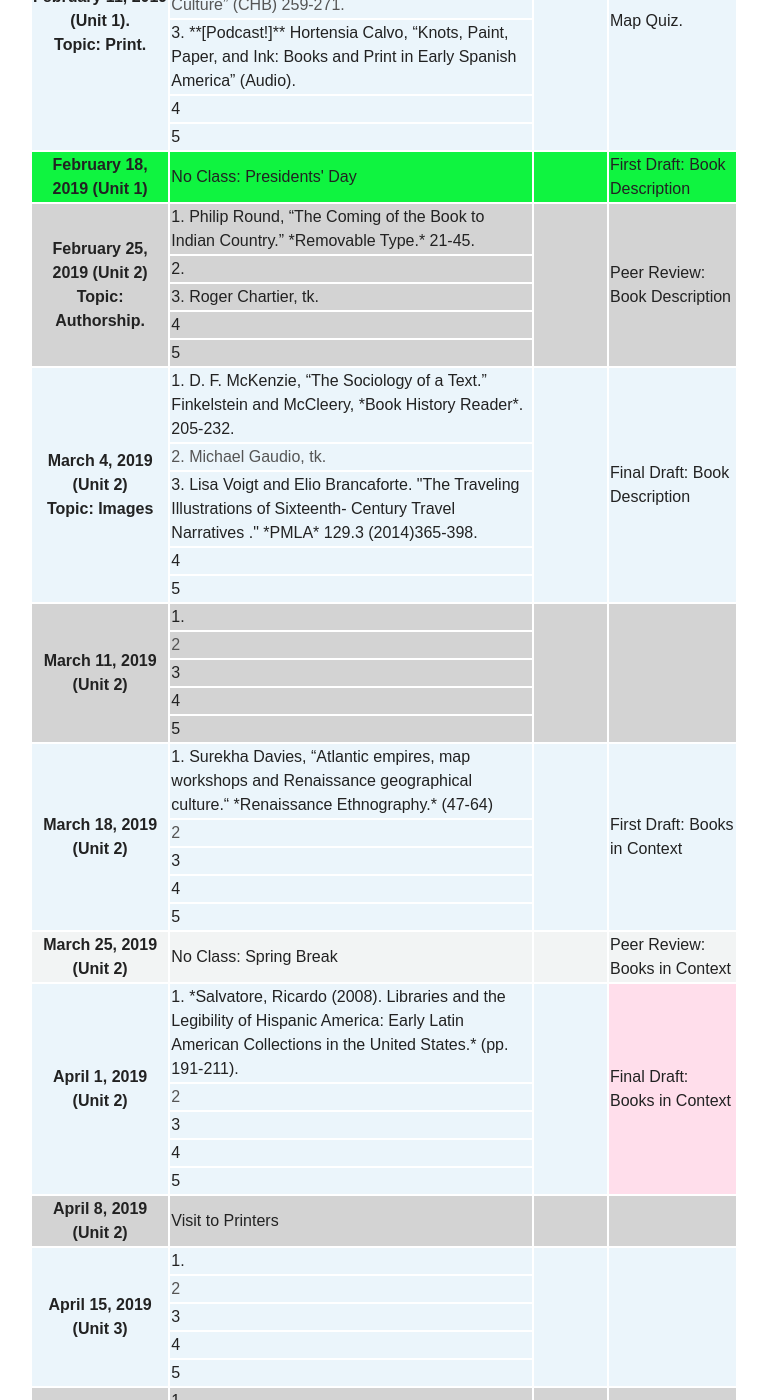
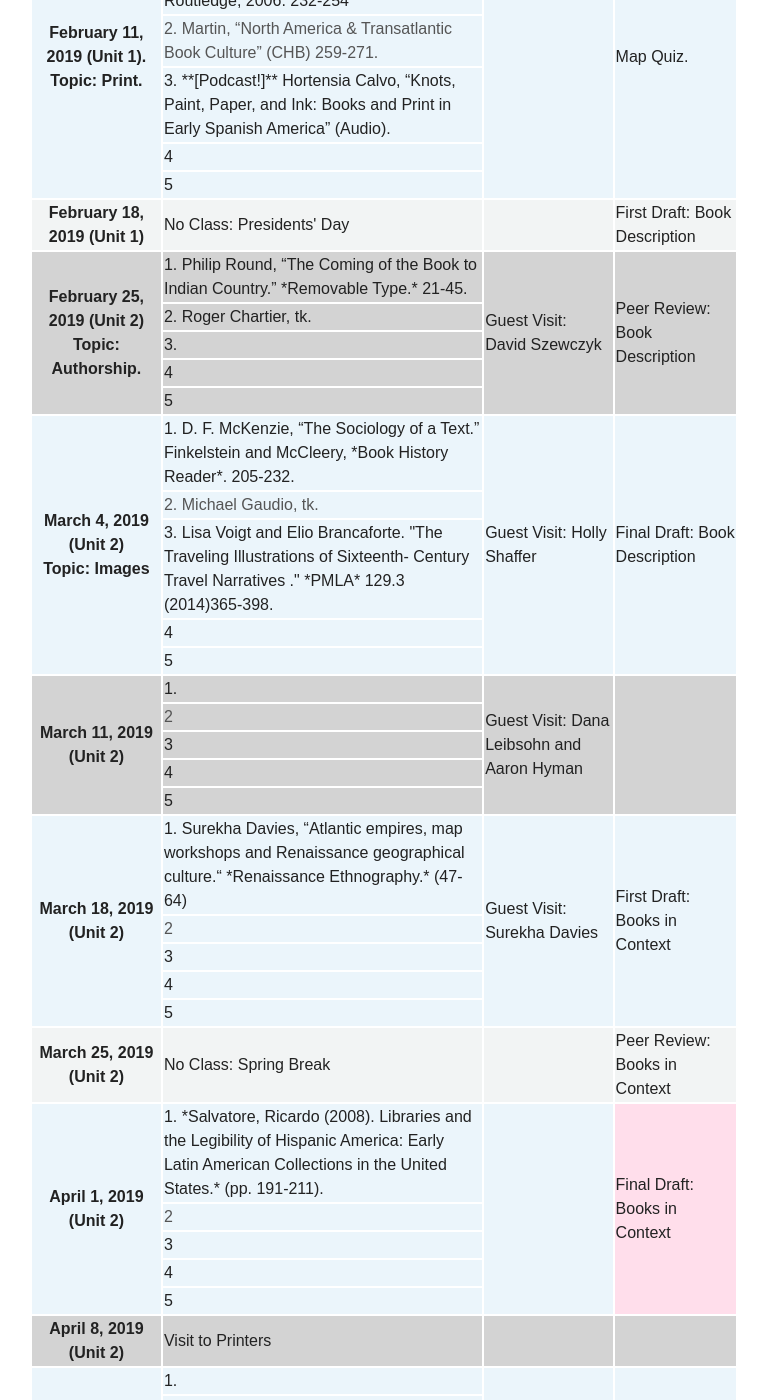
Before and after one commit to halperta/2019-bookhistory, a Jekyll site: the page built from schedule/index.md, in a window 1280 px wide and 1400 px high, scrolled down 1263 px. Shown: the whole window, without its empty margins (256-1023 px from the left). Built offline with Jekyll 4.4.1, drawn with Linux system fonts in a browser that asks for light colours; nearby versions of some CDN libraries; some of the changed text lies outside the part shown.

Commit message:
guest visits

```diff
--- a/schedule/index.md
+++ b/schedule/index.md
@@ -73,7 +73,7 @@
     <td align="left">5 </td>
   </tr>
 
-  <tr bgcolor="##F2F4F4">
+  <tr bgcolor="#F2F4F4">
     <th rowspan="1">February 18, 2019 (Unit 1)</th>
       <td> No Class: Presidents' Day </td>
       <td rowspan="1"> </td>
@@ -95,14 +95,14 @@
   <tr bgcolor="LightGray">
     <th rowspan="5">February 25, 2019 (Unit 2) <br> Topic: Authorship.</th>
       <td> 1. Philip Round, “The Coming of the Book to Indian Country.” *Removable Type.* 21-45. </td>
-      <td rowspan="5"> </td>
+      <td rowspan="5"><a href="https://www.abaa.org/bookseller_interview/details/david-m.-szewczyk-the-philadelphia-rare-books-manuscripts-company"> Guest Visit: David Szewczyk</a> </td>
       <td rowspan="5"> Peer Review: Book Description </td>
   </tr>
   <tr bgcolor="LightGray">
-    <td align="left">2. </td>
+    <td align="left">2. Roger Chartier, tk. </td>
   </tr>
   <tr bgcolor="LightGray">
-    <td align="left">3. Roger Chartier, tk. </td>
+    <td align="left">3. </td>
   </tr>
   <tr bgcolor="LightGray">
     <td align="left">4</td>
@@ -114,7 +114,7 @@
   <tr bgcolor="#EBF5FB">
     <th rowspan="5">March 4, 2019 (Unit 2) <br> Topic: Images</th>
       <td> 1. D. F. McKenzie, “The Sociology of a Text.” Finkelstein and McCleery, *Book History Reader*. 205-232. </td>
-      <td rowspan="5"> </td>
+      <td rowspan="5"><a href="https://vivo.brown.edu/display/hshaffer"> Guest Visit: Holly Shaffer </a> </td>
       <td rowspan="5"> Final Draft: Book Description </td>
   </tr>
   <tr bgcolor="EBF5FB">
@@ -134,8 +134,8 @@
   <tr bgcolor="LightGray">
     <th rowspan="5">March 11, 2019 (Unit 2)</th>
       <td> 1. </td>
-      <td rowspan="5"> </td>
-      <td rowspan="5"> </td>
+      <td rowspan="5"> Guest Visit: <a href="https://www.smith.edu/academics/faculty/dana-leibsohn">Dana Leibsohn</a> and <a href="https://arthist.jhu.edu/directory/aaron-m-hyman/">Aaron Hyman</a></td>
+      <td rowspan="5">  </td>
   </tr>
   <tr bgcolor="LightGray">
     <td align="left"><a href=""> 2 </a></td>
@@ -153,7 +153,7 @@
   <tr bgcolor="#EBF5FB">
     <th rowspan="5">March 18, 2019 (Unit 2)</th>
      <td> 1. Surekha Davies, “Atlantic empires, map workshops and Renaissance geographical culture.“ *Renaissance Ethnography.* (47-64)</td>
-    <td rowspan="5"> </td>
+    <td rowspan="5"><a href="http://www.surekhadavies.org/"> Guest Visit: Surekha Davies </a> </td>
     <td rowspan="5"> First Draft: Books in Context </td>
   </tr>
   <tr bgcolor="EBF5FB">
@@ -249,7 +249,7 @@
   <tr bgcolor="LightGray">
     <th rowspan="5">April 22, 2019 (Unit 3)</th>
     <td> 1. </td>
-    <td rowspan="5"> </td>
+    <td rowspan="5"> <a href="https://elikaortega.net">Guest Visit: Élika Ortega </a> </td>
     <td rowspan="5"> </td>
   </tr>
   <tr bgcolor="LightGray">
```
